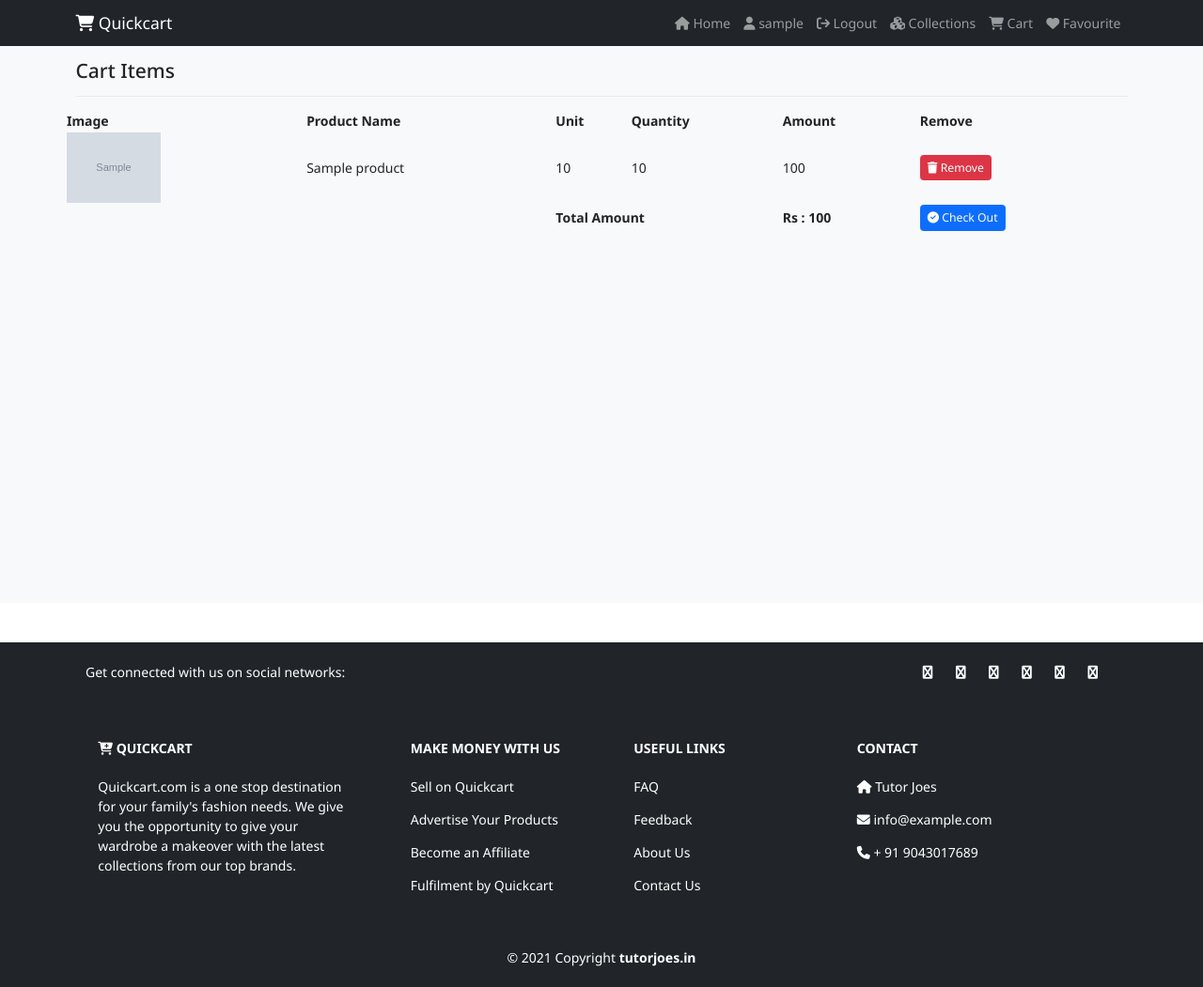
After one commit to Thirumalai24/quickcart, a Django app: page /cart in a window 1280 px wide. The commit adds this page. Shown: the whole page at 94% size. Run offline with Django 5.2, Linux system fonts and the light colour scheme; a user stored in the database is signed in; tables that the repository leaves empty hold one stand-in row (values such as "Sample post"); grey boxes marked "Sample" are stand-in pictures.

Commit message:
cart,fav added

```diff
--- a/shop/models.py
+++ b/shop/models.py
@@ -35,3 +35,18 @@ class Product(models.Model):
 
     def __str__(self) :
         return self.name
+
+class Cart(models.Model):
+  user=models.ForeignKey(User,on_delete=models.CASCADE)
+  product=models.ForeignKey(Product,on_delete=models.CASCADE)
+  product_qty=models.IntegerField(null=False,blank=False)
+  created_at=models.DateTimeField(auto_now_add=True)
+
+  @property
+  def total_cost(self):
+      return self.product_qty*self.product.selling_price
+
+class Favourite(models.Model):
+	user=models.ForeignKey(User,on_delete=models.CASCADE)
+	product=models.ForeignKey(Product,on_delete=models.CASCADE)
+	created_at=models.DateTimeField(auto_now_add=True)
--- /dev/null
+++ b/shop/templates/shop/cart.html
@@ -0,0 +1,60 @@
+{% extends 'shop/layouts/main.html' %}
+{% block title %}
+  Cart | Quickcart
+{% endblock title %}
+{% block content %}
+  <section class="bg-light py-4 my-5" style="min-height:600px;">
+    <div class="container">
+      <div class="row">
+        <div class="col-12">
+          <h4 class="mb-3">Cart  Items</h4>
+          <hr style="border-color:#b8bfc2;">
+        </div>
+
+        <table>
+            <tr>
+                <th>Image</th>
+                <th>Product Name</th>
+                <th>Unit</th>
+                <th>Quantity</th>
+                <th>Amount</th>
+                <th>Remove</th>
+            </tr>
+
+
+            {% for item in cart %}
+           <tr>
+              <td><img src="{{item.product.product_image.url}}" height="75px" alt="{{item.product.name}}"></td>
+              <td>{{item.product.name}}</td>
+              <td>{{item.product.selling_price | stringformat:'d'}}</td>
+              <td>{{item.product_qty}}</td>
+              <td class="amt">{{item.total_cost | stringformat:'d'}}</td>
+              <td><a href="{% url 'remove_cart' item.id %}"  onclick="return confirm('Are you sure? to Remove')"  class="btn btn-danger btn-sm"><i class="fa fa-trash"></i> Remove</a></td>
+            </tr>
+            {% endfor %}
+            <tr>
+              <td></td>
+              <td></td>
+              <td colspan="2"><b>Total Amount</b></td>
+              <th id="net">0</th>
+              <td><button class="btn btn-primary btn-sm">
+                <i class="fa fa-check-circle"></i> Check Out
+              </button></td>
+            </tr>
+
+        </table>
+
+      </div>
+      </div>
+  </section>
+
+  <script>
+    const nodes = document.querySelectorAll('.amt');
+    const arr = Array.from(nodes);
+    const res = arr.reduce((acc, curr) => {
+     return acc += Number(curr.textContent)
+    }, 0);
+    document.getElementById("net").innerHTML="Rs : "+res;
+
+  </script>
+{% endblock content %}
--- a/shop/templates/shop/collections.html
+++ b/shop/templates/shop/collections.html
@@ -9,8 +9,8 @@
         <h1 class="fw-light">Bestsellers</h1>
         <p class="lead text-muted">Our most popular products based on sales. Updated hourly.</p>
         <p>
-          <a href="#" class="btn btn-primary my-2">Already User</a>
-          <a href="#" class="btn btn-secondary my-2">Register</a>
+          <a href="{% url 'login' %}" class="btn btn-primary my-2">Already User</a>
+          <a href="{% url 'register' %}" class="btn btn-secondary my-2">Register</a>
         </p>
       </div>
     </div>
--- a/shop/templates/shop/inc/navbar.html
+++ b/shop/templates/shop/inc/navbar.html
@@ -15,8 +15,8 @@
             <a class="nav-link" href="{% url 'register' %}"><i class="fa fa-users"></i> Register</a>
           {% endif %}
             <a class="nav-link" href="{% url 'collections' %}"><i class="fa fa-cubes"></i> Collections</a>
-            {% comment %} <a class="nav-link" href="{% url 'cart' %}"><i class="fa fa-shopping-cart"></i> Cart</a> {% endcomment %}
-            {% comment %} <a class="nav-link" href="{% url 'favviewpage' %}"><i class="fa fa-heart"></i> Favourite</a> {% endcomment %}
+            <a class="nav-link" href="{% url 'cart' %}"><i class="fa fa-shopping-cart"></i> Cart</a>
+            <a class="nav-link" href="{% url 'favviewpage' %}"><i class="fa fa-heart"></i> Favourite</a>
         </div>
     </div>
   </nav>
--- a/shop/templates/shop/login.html
+++ b/shop/templates/shop/login.html
@@ -1,6 +1,6 @@
 {% extends 'shop/layouts/main.html' %}
 {% block title %}
-  Registration | Quikcart
+  Registration | Quickcart
 {% endblock title %}
 {% block content %}
   <div class="container" style="margin-top:70px;min-height:600px;">
--- a/shop/urls.py
+++ b/shop/urls.py
@@ -6,6 +6,12 @@ urlpatterns = [
     path('register', views.register, name="register"),
     path('login', views.login_page, name="login"),
     path('logout', views.logout_page, name="logout"),
+    path('addtocart',views.add_to_cart,name="addtocart"),
+    path('cart', views.cart_page, name="cart"),
+    path('remove_cart/<str:cid>', views.remove_cart, name="remove_cart"),
+    path('fav',views.fav_page,name="fav"),
+    path('favviewpage',views.favviewpage,name="favviewpage"),
+    path('remove_fav/<str:fid>',views.remove_fav,name="remove_fav"),
     path('collections', views.collections, name="collections"),
     path('collections/<str:name>', views.collectionsview, name="collections"),
     path('collections/<str:cname>/<str:pname>', views.product_details, name="product_details")
--- a/shop/views.py
+++ b/shop/views.py
@@ -1,8 +1,10 @@
-from django.shortcuts import render, redirect, HttpResponse
+from django.http import JsonResponse
+from django.shortcuts import render, redirect
 from . models import *
 from shop.form import CustomUserForm
 from django.contrib import messages
 from django.contrib.auth import authenticate,login,logout
+import json
 
 #Home page
 def home(request):
@@ -71,3 +73,72 @@ def product_details(request,cname,pname):
     else:
         messages.error(request,"No Such products found")
         return redirect('collections')
+
+# Add to cart
+def add_to_cart(request):
+   if request.headers.get('x-requested-with')=='XMLHttpRequest':
+    if request.user.is_authenticated:
+      data=json.load(request)
+      product_qty=data['product_qty']
+      product_id=data['pid']
+      #print(request.user.id)
+      product_status=Product.objects.get(id=product_id)
+      if product_status:
+        if Cart.objects.filter(user=request.user.id,product_id=product_id):
+          return JsonResponse({'status':'Product Already in Cart'}, status=200)
+        else:
+          if product_status.quantity>=product_qty:
+            Cart.objects.create(user=request.user,product_id=product_id,product_qty=product_qty)
+            return JsonResponse({'status':'Product Added to Cart'}, status=200)
+          else:
+            return JsonResponse({'status':'Product Stock Not Available'}, status=200)
+    else:
+      return JsonResponse({'status':'Login to Add Cart'}, status=200)
+   else:
+    return JsonResponse({'status':'Invalid Access'}, status=200)
+
+# Cart Page
+def cart_page(request):
+  if request.user.is_authenticated:
+    cart=Cart.objects.filter(user=request.user)
+    return render(request,"shop/cart.html",{"cart":cart})
+  else:
+    return redirect("/")
+
+# Remove From Cart
+def remove_cart(request,cid):
+  cartitem=Cart.objects.get(id=cid)
+  cartitem.delete()
+  return redirect("/cart")
+
+# Add to Favorite
+def fav_page(request):
+   if request.headers.get('x-requested-with')=='XMLHttpRequest':
+    if request.user.is_authenticated:
+      data=json.load(request)
+      product_id=data['pid']
+      product_status=Product.objects.get(id=product_id)
+      if product_status:
+         if Favourite.objects.filter(user=request.user.id,product_id=product_id):
+          return JsonResponse({'status':'Product Already in Favourite'}, status=200)
+         else:
+          Favourite.objects.create(user=request.user,product_id=product_id)
+          return JsonResponse({'status':'Product Added to Favourite'}, status=200)
+    else:
+      return JsonResponse({'status':'Login to Add Favourite'}, status=200)
+   else:
+    return JsonResponse({'status':'Invalid Access'}, status=200)
+
+# Favorite Page
+def favviewpage(request):
+  if request.user.is_authenticated:
+    fav=Favourite.objects.filter(user=request.user)
+    return render(request,"shop/fav.html",{"fav":fav})
+  else:
+    return redirect("/")
+
+# Favorite items remove
+def remove_fav(request,fid):
+  item=Favourite.objects.get(id=fid)
+  item.delete()
+  return redirect("/favviewpage")
```
Also changed, not shown: shop/templates/shop/fav.html (added, +37 -0 lines), shop/templates/shop/products/product_details.html (+69 -0 lines), shop/migrations/0005_cart.py (added), shop/migrations/0006_favourite.py (added).
